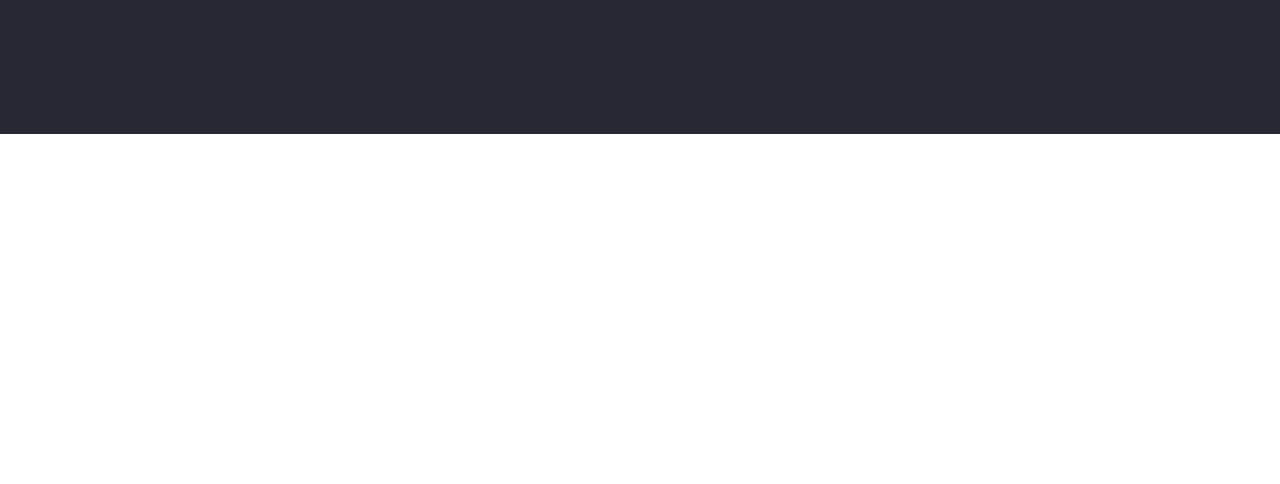
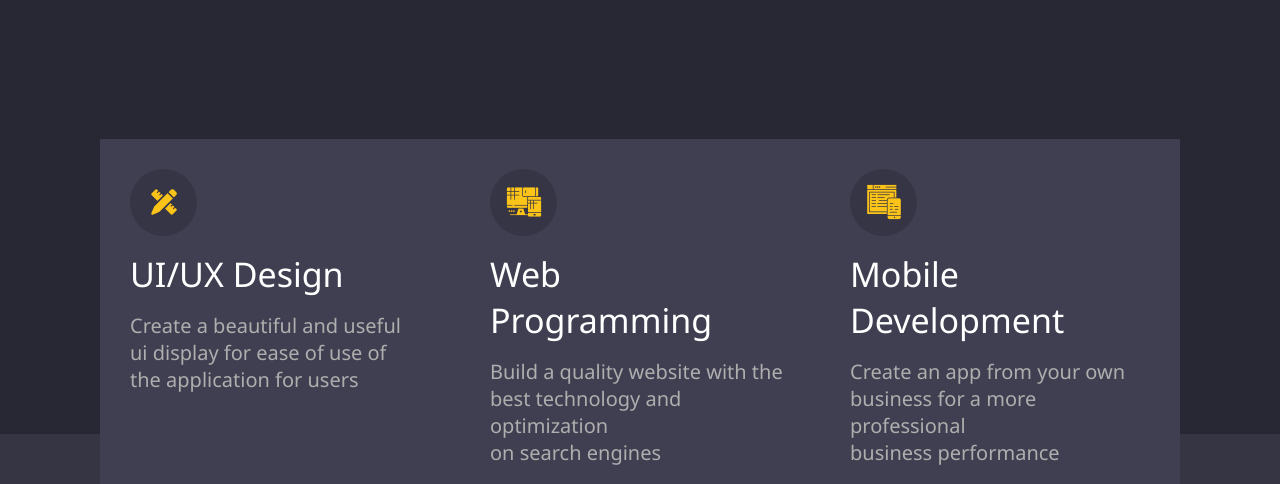
Before and after one commit to m-meerzaman/Meer-Resume, a plain HTML site: page index.html in a window 1280 px wide. Shown: the part 1625-2109 px from the top of the page. Before the commit the page ends 1759 px from the top, so only its background shows below. Drawn offline with Linux system fonts and the light colour scheme.

Commit message:
add footer divs

```diff
--- a/index.html
+++ b/index.html
@@ -123,7 +123,35 @@
                     <div class="images"><img src="./images/mobileapp.jpg" alt="">
                         <p> <span class="white">Mobile App Develop</span><br>
                             32 Project</p>
-                        <div><img src=".images//aero.png" alt=""  class="aeru3"></div>
+                        <div><img src="./images/aero.png" alt="" class="aeru3"></div>
+                    </div>
+                </div>
+                <div class="footer">
+                    <div class="footer-div">
+                        <div class="footer-services">
+                            <div class="foter-img"><img src="./images/ui-ux-footer.png" alt=""></div>
+                            <p><span class="white">UI/UX Design</span></p>
+                            <p class="foter-para">Create a beautiful and useful <br>
+                                ui display for ease of use of <br>
+                                the application for users
+                            </p>
+                        </div>
+                        <div class="footer-services">
+                            <div class="foter-img"><img src="./images/web-footer.png" alt=""></div>
+                            <p><span class="white">Web Programming</span></p>
+                            <p class="foter-para">Build a quality website with the <br>
+                                best technology and optimization <br>
+                                on search engines
+                            </p>
+                        </div>
+                        <div class="footer-services">
+                            <div  class="foter-img"><img src="./images/mobile-footer.png" alt=""></div>
+                            <p><span class="white">Mobile Development</span></p>
+                            <p class="foter-para">Create an app from your own <br>
+                                business for a more professional <br>
+                                business performance
+                            </p>
+                        </div>
                     </div>
                 </div>
             </div>
--- a/style.css
+++ b/style.css
@@ -20,7 +20,7 @@ nav h1 {
 nav ul li a {
     display: inline;
     text-decoration: none;
-    color: white;
+    color: #a09fae;
     font-weight: 600;
     font-size: larger;
 
@@ -230,7 +230,7 @@ nav ul li {
 
 .middle-div {
     background-color: #282834;
-    height: 230mm;
+    height: 322mm;
 }
 
 .middle-left p {
@@ -329,3 +329,47 @@ p.paratwo{
     position: relative;
     left: 18px;
 }
+nav ul li a:hover{
+    color: white;
+}
+.footer-services {
+    height: 285px;
+    width: 365px;
+    background-color: #403f51;
+    padding: 30px;
+}
+.footer-div{
+    display: flex;
+    justify-content: space-evenly;
+    margin: 0px 100px;
+    position: relative;
+    bottom: 295px;
+}
+.footer{
+    background-color: #363543;
+    height: 50px;
+    width: auto;
+    position: relative;
+    bottom:-345px;
+}
+.foter-img{
+    width: 0.7in;
+    height: 0.7in;
+    border-radius: 50%;
+    background-color: #363545;
+    display: flex;
+    align-items: center;
+    justify-content: center;
+    margin-bottom: 15px;
+}
+.foter-img > img{
+    width: 40px;
+    height: auto;
+
+}
+.foter-para {
+    font-size: 20px;
+    color: #aeaeae;
+    font-weight: 400;
+    margin-top: 15px;
+}
```
Also changed, not shown: images/mobile-footer.png (added), images/ui-ux-footer.png (added), images/web-footer.png (added).
